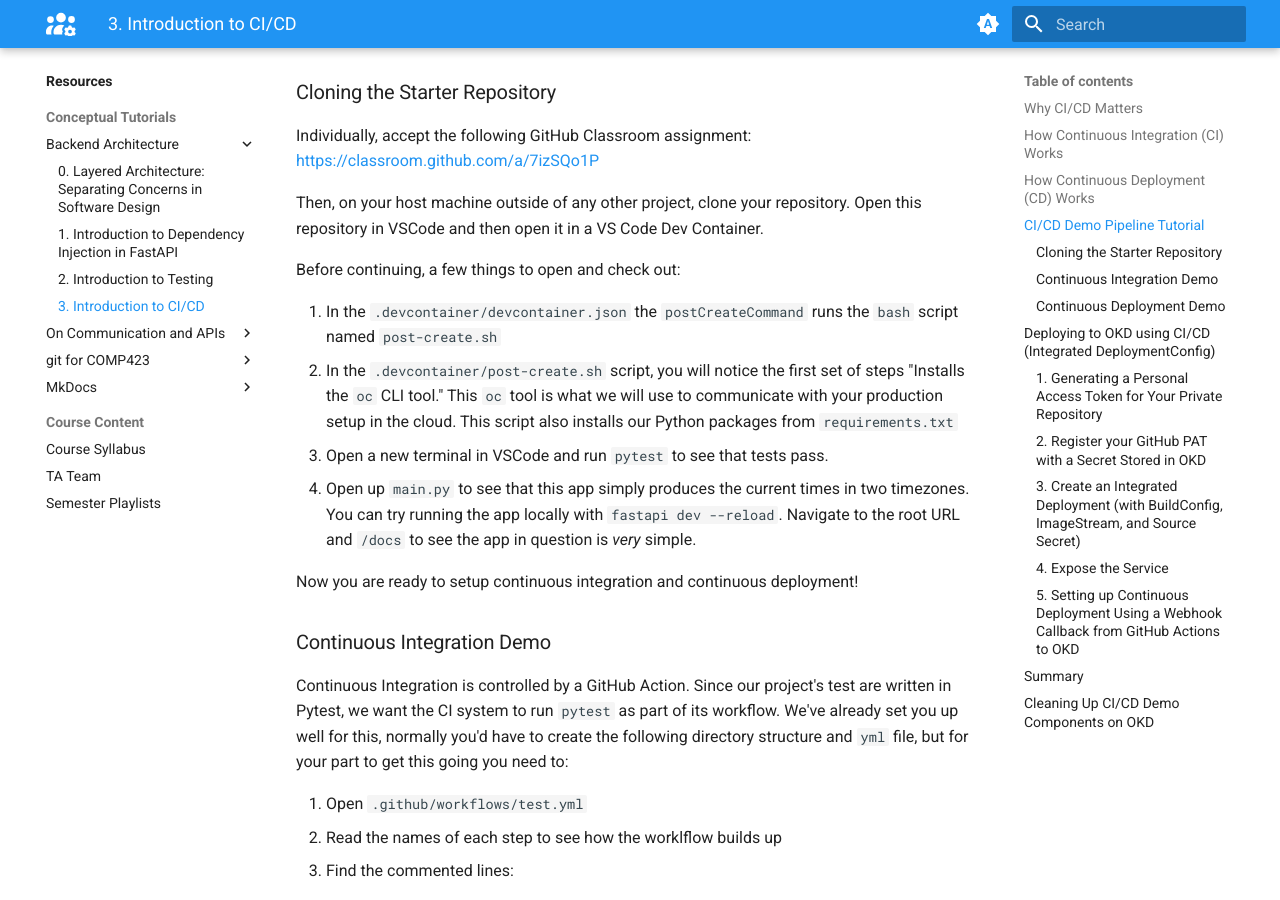
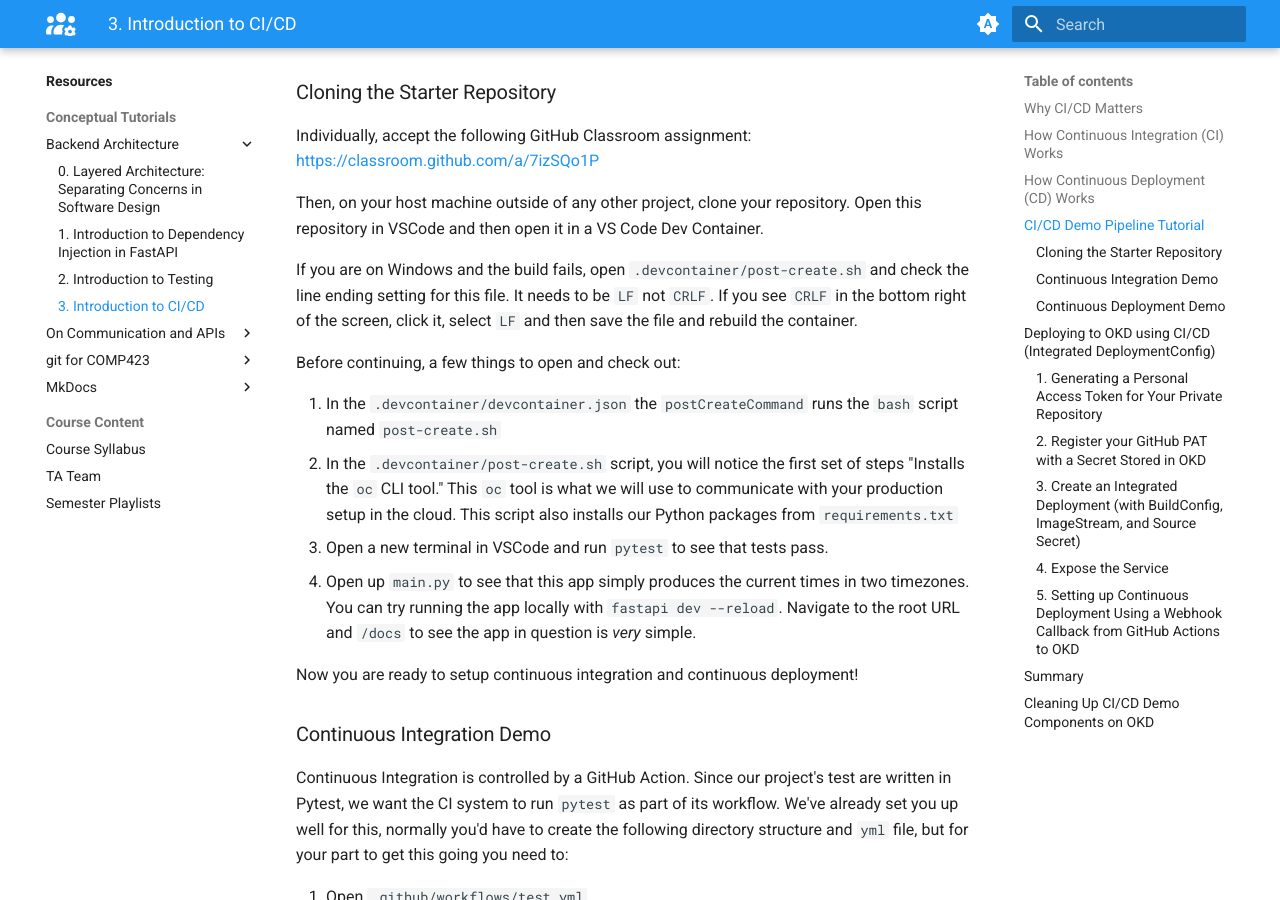
Before and after one commit to comp423-25s/comp423-25s.github.io, an MkDocs documentation site: the page built from docs/resources/backend-architecture/3-ci-cd.md, in a window 1280 px wide and 900 px high, scrolled down 2097 px. Built offline with MkDocs 1.6.1 and Material for MkDocs 9.7.7, drawn with Linux system fonts in a browser that asks for light colours; part of the change alters nothing that is shown; some of the changed text lies outside the part shown.

Commit message:
Fix exposing

````diff
--- a/docs/resources/backend-architecture/3-ci-cd.md
+++ b/docs/resources/backend-architecture/3-ci-cd.md
@@ -54,6 +54,8 @@ In the next tutorial, you’ll configure a full **CI/CD pipeline** for a sample
 Individually, accept the following GitHub Classroom assignment: <https://classroom.github.com/a/7izSQo1P>
 
 Then, on your host machine outside of any other project, clone your repository. Open this repository in VSCode and then open it in a VS Code Dev Container.
+
+If you are on Windows and the build fails, open `.devcontainer/post-create.sh` and check the line ending setting for this file. It needs to be `LF` not `CRLF`. If you see `CRLF` in the bottom right of the screen, click it, select `LF` and then save the file and rebuild the container.
 
 Before continuing, a few things to open and check out:
 
@@ -179,7 +181,10 @@ Your OKD pods are securely only accessible to you, or other users you give acces
 Expose your FastAPI service externally by creating a serve and route automatically:
 
 ```bash
-oc expose svc/comp423-cicd-demo --labels=app=comp423-cicd-demo
+oc expose svc/comp423-cicd-demo \
+    --port=80 \
+    --target-port=8080 \
+    --labels=app=comp423-cicd-demo
 ```
 
 After doing so, **once your project successfully builds**, you can run the following command:
````
